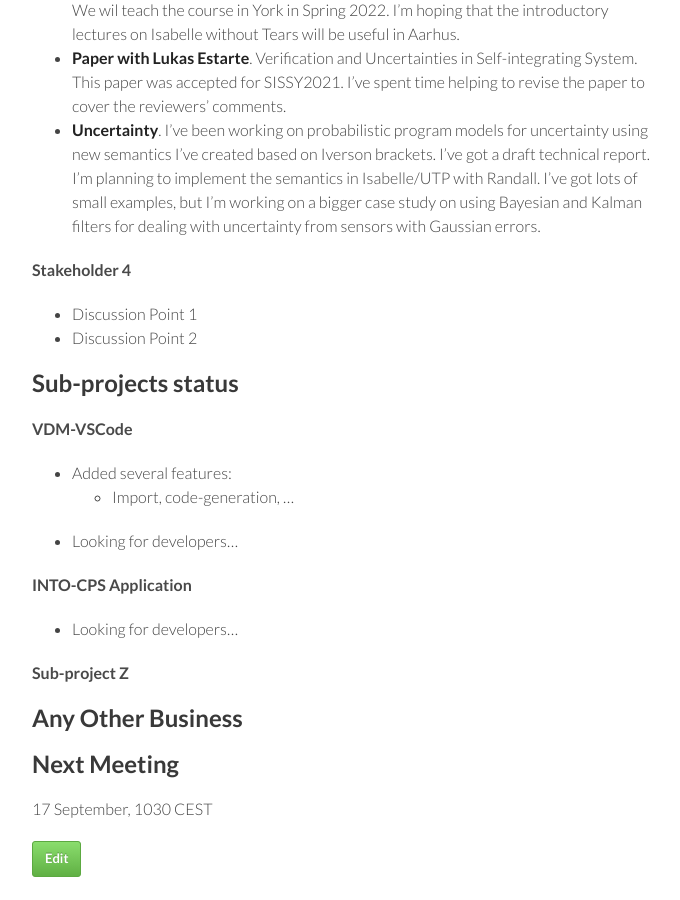
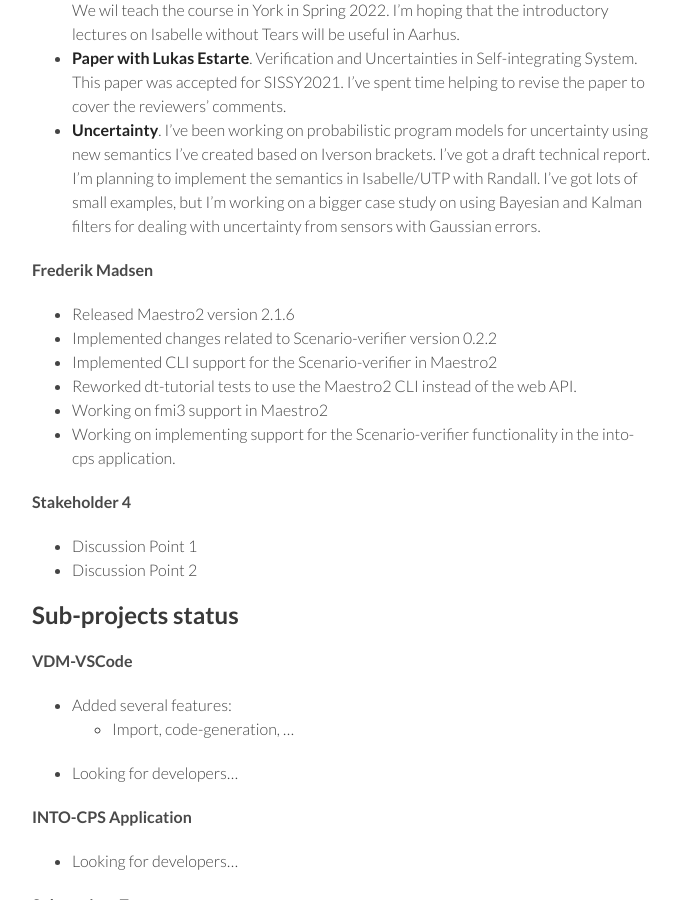
Before and after one commit to digitaltwincentre/digitaltwincentre.github.io, a Jekyll site: the page built from _biweeklies/Biweekly-44.md, in a window 1280 px wide and 900 px high, scrolled down 947 px. Shown: the whole window, without its empty margins (418-1098 px from the left). Built offline with Jekyll 4.4.1, drawn with Linux system fonts in a browser that asks for light colours; nearby versions of some CDN libraries.

Commit message:
Update Biweekly-44.md

```diff
--- a/_biweeklies/Biweekly-44.md
+++ b/_biweeklies/Biweekly-44.md
@@ -46,6 +46,14 @@ date: 3 September 2021, 1030 CEST
 * **Paper with Lukas Estarte**. Verification and Uncertainties in Self-integrating System. This paper was accepted for SISSY2021. I've spent time helping to revise the paper to cover the reviewers' comments.
 * **Uncertainty**. I've been working on probabilistic program models for uncertainty using new semantics I've created based on Iverson brackets. I've got a draft technical report. I'm planning to implement the semantics in Isabelle/UTP with Randall. I've got lots of small examples, but I'm working on a bigger case study on using Bayesian and Kalman filters for dealing with uncertainty from sensors with Gaussian errors.
 
+#### Frederik Madsen
+* Released Maestro2 version 2.1.6
+* Implemented changes related to Scenario-verifier version 0.2.2
+* Implemented CLI support for the Scenario-verifier in Maestro2
+* Reworked dt-tutorial tests to use the Maestro2 CLI instead of the web API.
+* Working on fmi3 support in Maestro2
+* Working on implementing support for the Scenario-verifier functionality in the into-cps application.
+
 #### Stakeholder 4
 * Discussion Point 1
 * Discussion Point 2
```
